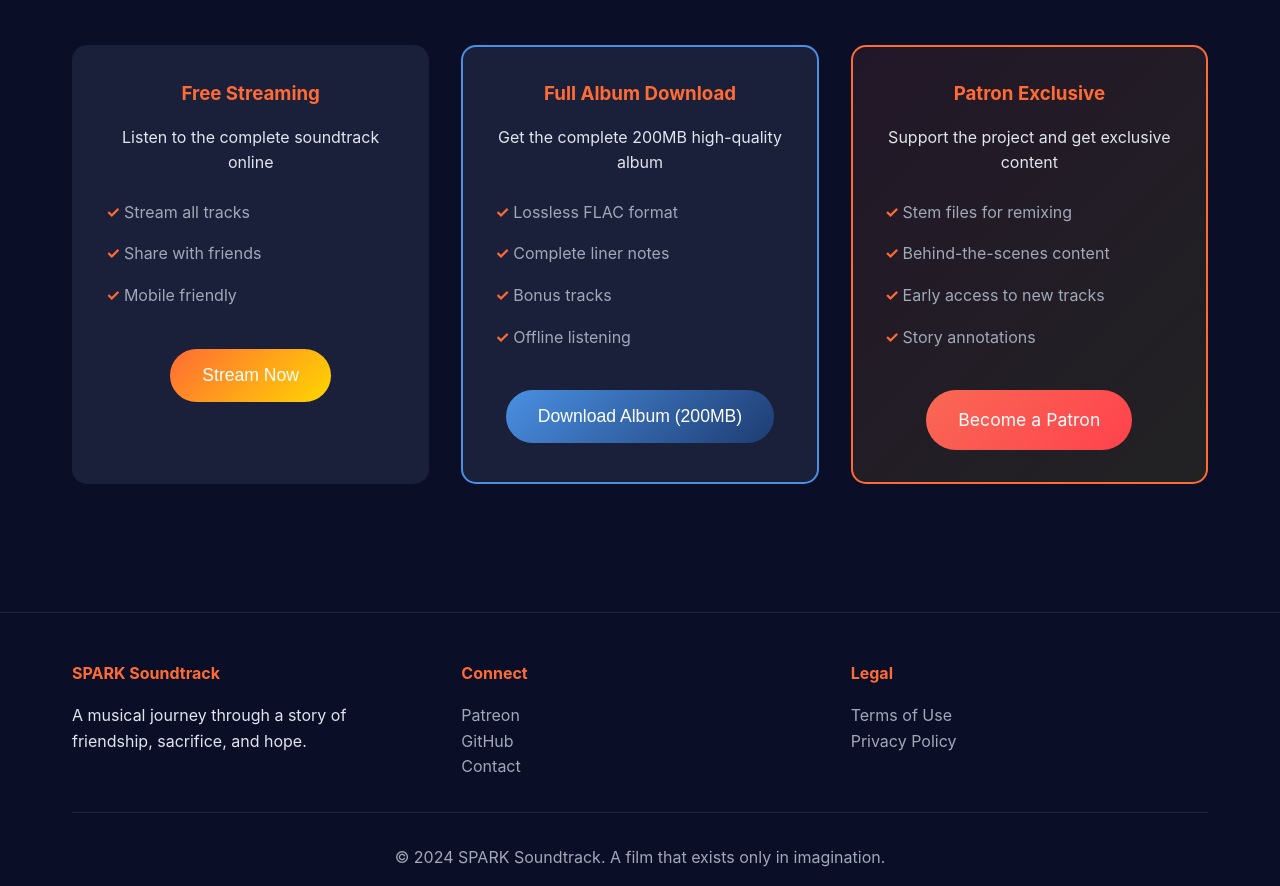
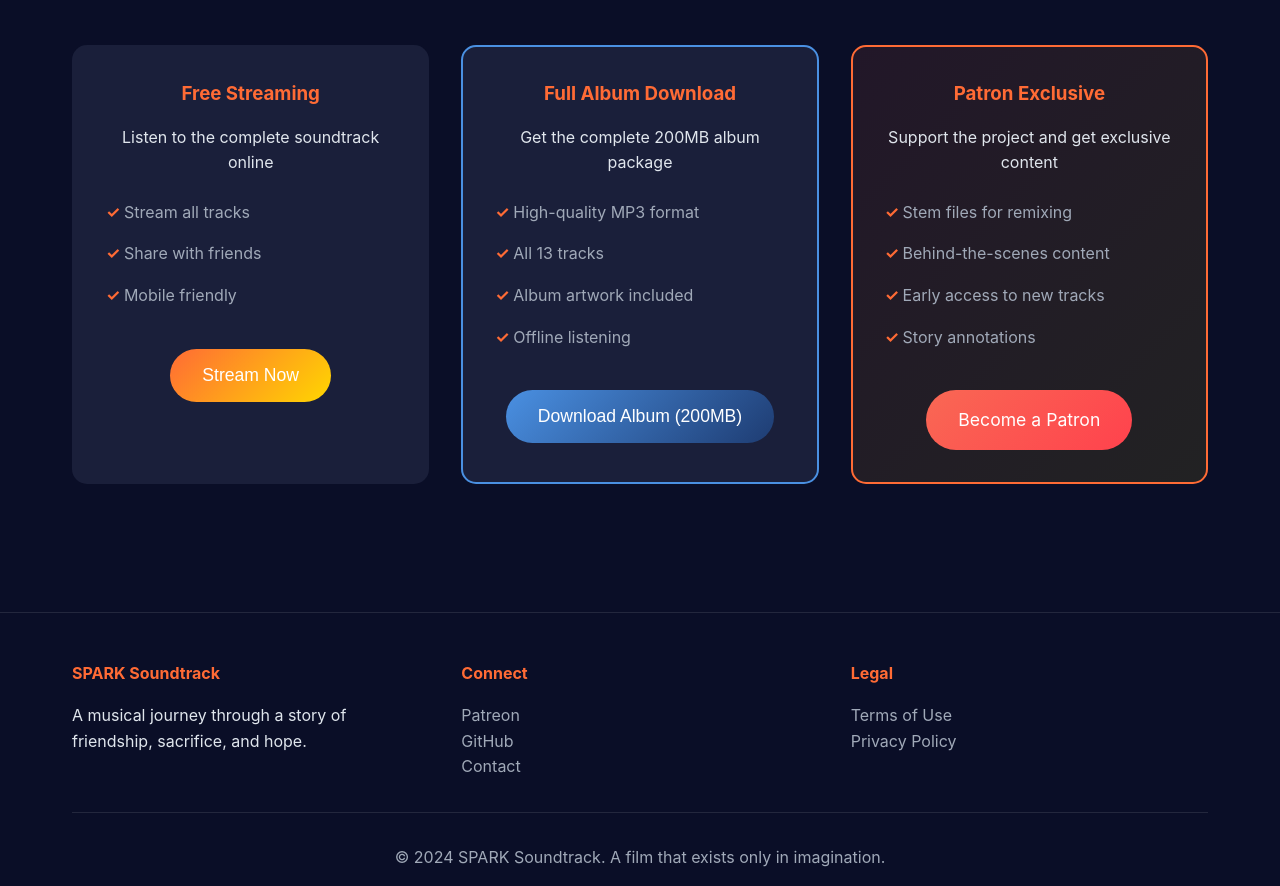
Before and after one commit to SaschaDoe/Spark, a website: page index.html in a window 1280 px wide. Shown: the part 3073-3959 px from the top of the page. Drawn offline with Linux system fonts and the light colour scheme.

Commit message:
Update to MP3-only format, remove FLAC references

```diff
--- a/index.html
+++ b/index.html
@@ -113,11 +113,11 @@
 
                     <div class="download-card premium">
                         <h3>Full Album Download</h3>
-                        <p>Get the complete 200MB high-quality album</p>
+                        <p>Get the complete 200MB album package</p>
                         <ul>
-                            <li>Lossless FLAC format</li>
-                            <li>Complete liner notes</li>
-                            <li>Bonus tracks</li>
+                            <li>High-quality MP3 format</li>
+                            <li>All 13 tracks</li>
+                            <li>Album artwork included</li>
                             <li>Offline listening</li>
                         </ul>
                         <button class="btn-premium" id="downloadAlbum">Download Album (200MB)</button>
```
Also changed, not shown: documentation/requirements.md (+5 -5 lines), 2 other files.
